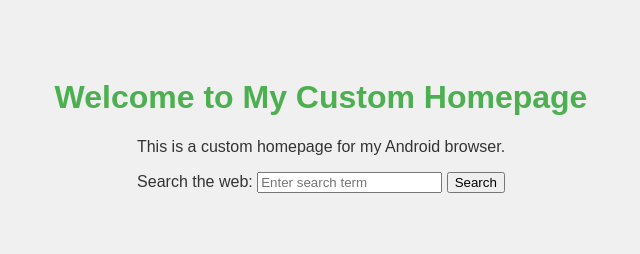
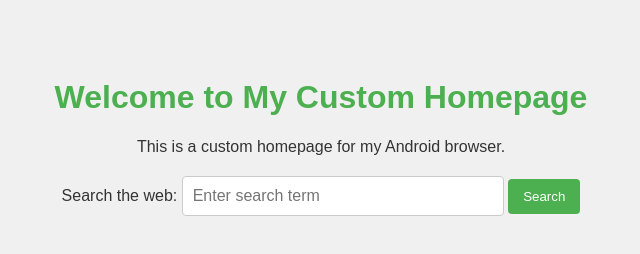
Before and after one commit to Viettienelai/My-Page, a plain HTML site: page index.html in a window 1280 px wide. Shown: the whole page, without its empty margins (319-959 px from the left). Drawn offline with Linux system fonts and the light colour scheme.

Commit message:
Update style.css

```diff
--- a/style.css
+++ b/style.css
@@ -1,3 +1,10 @@
+body {font-family: Arial, sans-serif;
+      background-color: #f0f0f0;
+      color: #333;
+     text-align: center;
+      padding: 50px;}
+
+h1 {color: #4CAF50;}
 body {
     font-family: Arial, sans-serif;
     background-color: #f0f0f0;
@@ -6,6 +13,28 @@ body {
     padding: 50px;
 }
 
-h1 {
-    color: #4CAF50;
+form {
+    margin-top: 20px;
 }
+
+input[type="text"] {
+    padding: 10px;
+    width: 300px;
+    font-size: 16px;
+    border: 1px solid #ccc;
+    border-radius: 4px;
+}
+
+button {
+    padding: 10px 15px;
+    background-color: #4CAF50;
+    color: white;
+    border: none;
+    border-radius: 4px;
+    cursor: pointer;
+}
+
+
+button:hover {
+    background-color: #45a049;
+}
```
